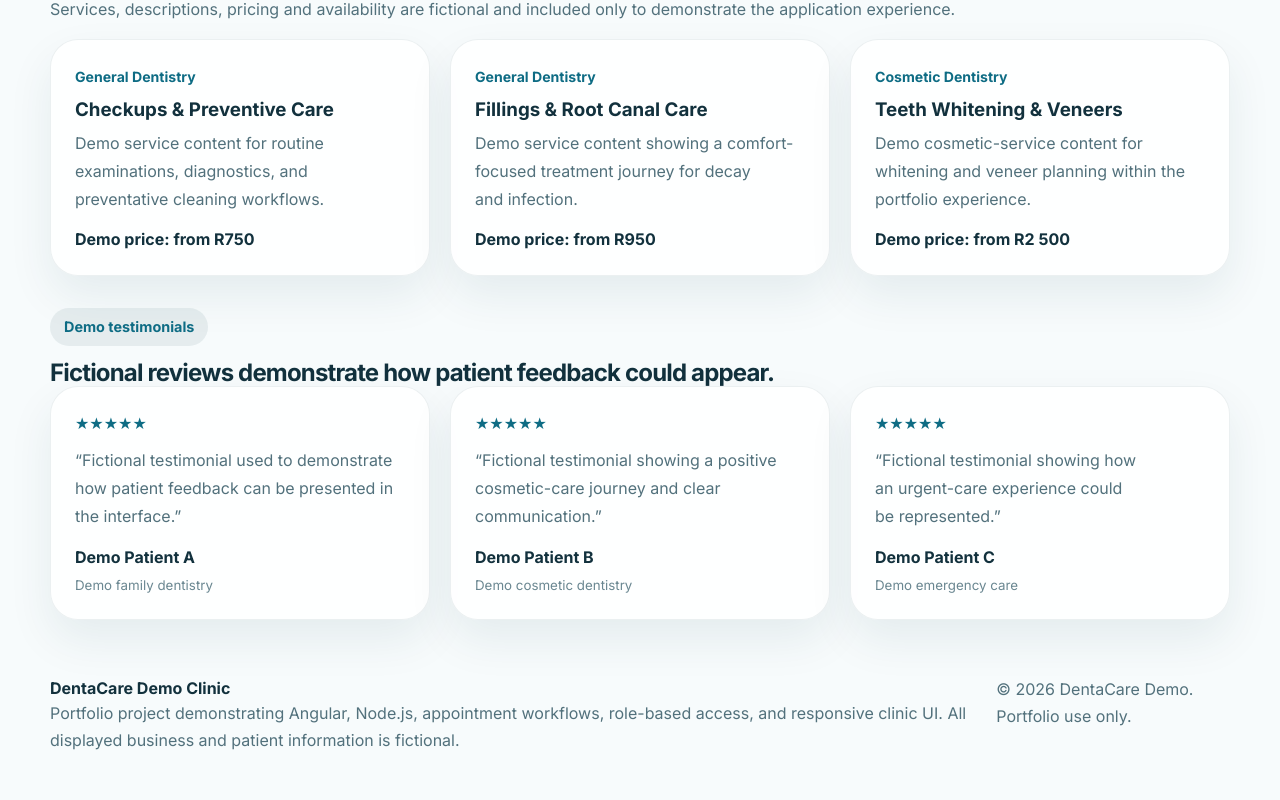
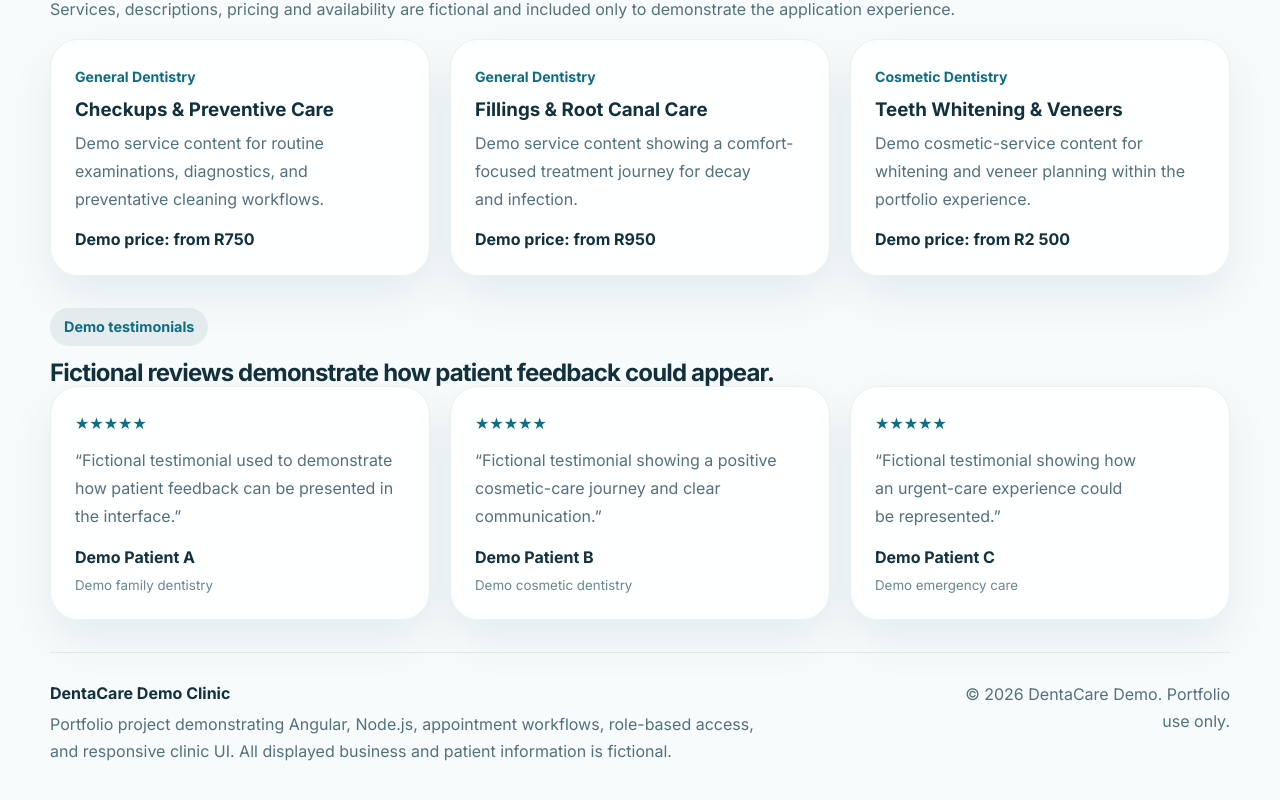
Before and after one commit to oboikanyego/dentacare-system, an Angular app: page / in a window 1280 px wide. Shown: the part 1326-2126 px from the top of the page. Built offline with nearby package versions, Linux system fonts and the light colour scheme.

Commit message:
style: improve footer spacing and wrapping

```diff
--- a/src/app/shared/components/footer/footer.component.css
+++ b/src/app/shared/components/footer/footer.component.css
@@ -1,24 +1,43 @@
 .footer {
   width: min(1180px, calc(100% - 32px));
   margin: 0 auto;
-  padding: 24px 0 48px;
+  padding: 28px 0 48px;
   display: flex;
   justify-content: space-between;
-  gap: 24px;
+  align-items: flex-start;
+  gap: 32px;
   color: #52717c;
+  border-top: 1px solid rgba(18, 63, 82, 0.08);
+}
+
+.footer > div {
+  max-width: 720px;
 }
 
 .footer strong {
+  display: block;
+  margin-bottom: 6px;
   color: #12313d;
 }
 
 .footer p {
   margin: 0;
   line-height: 1.7;
+  overflow-wrap: anywhere;
+}
+
+.footer > p:last-child {
+  max-width: 280px;
+  text-align: right;
 }
 
 @media (max-width: 768px) {
   .footer {
     flex-direction: column;
   }
+
+  .footer > p:last-child {
+    max-width: none;
+    text-align: left;
+  }
 }
```
